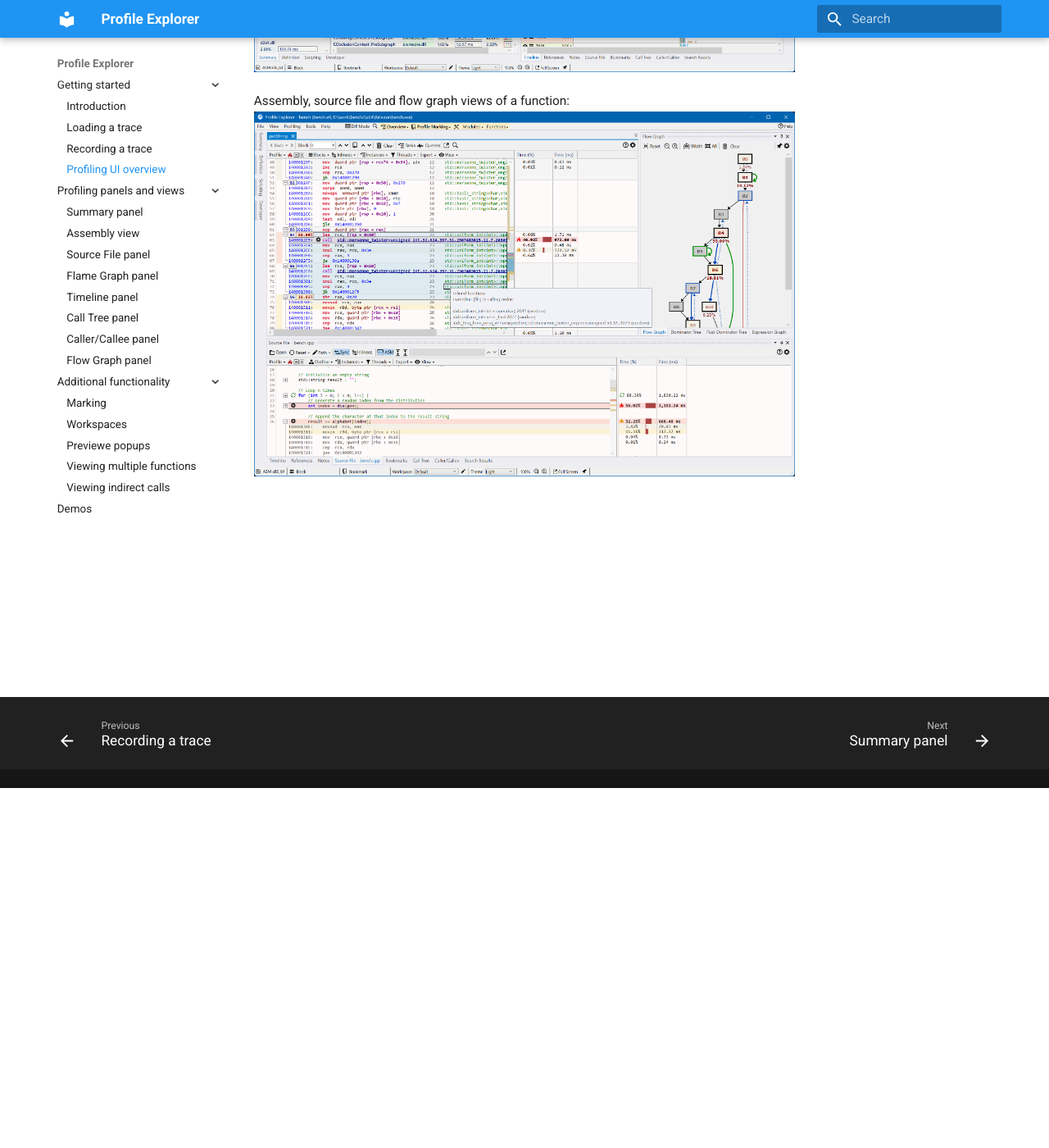
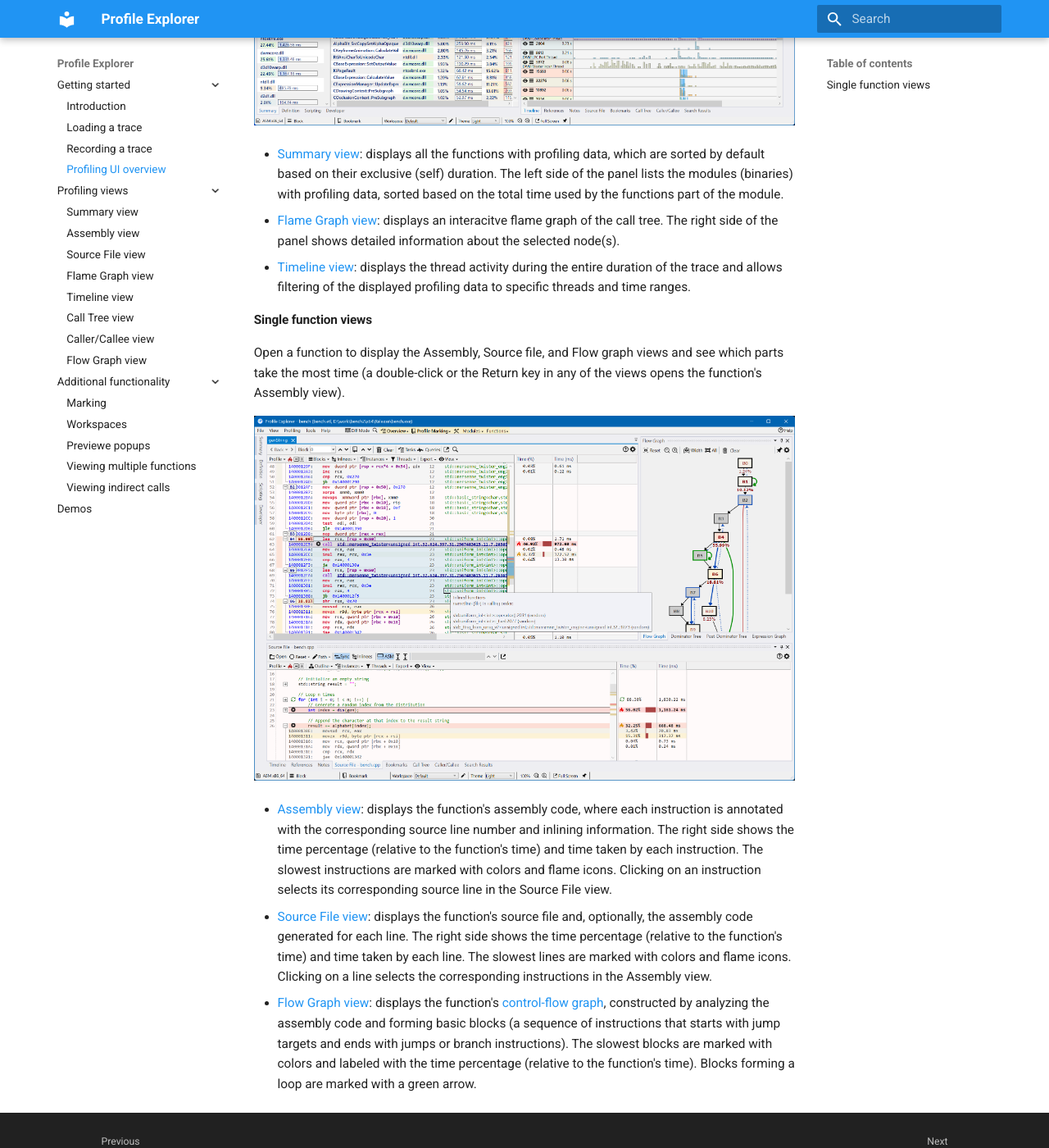
Before and after one commit to gratianlup/temp, an MkDocs documentation site: the page built from docs/profiling-ui.md, in a window 1280 px wide and 1400 px high, scrolled down 439 px. Shown: the whole window at 82% size. Built offline with MkDocs 1.6.1 and Material for MkDocs 9.7.7, drawn with Linux system fonts in a browser that asks for light colours; some of the changed text lies outside the part shown.

Commit message:
Update profiling UI docs

```diff
--- a/docs/profiling-ui.md
+++ b/docs/profiling-ui.md
@@ -1,5 +1,17 @@
-Summary, flame graph and timeline views of a trace:
+Once a trace is loaded, the Summary, Flame Graph, and Timeline views provide a high-level overview of the profiled application's slowest parts. These views allow you to identify the functions where most time is spent and when they execute.
+
 [![Profiling UI screenshot](img/profiling-ui_2335x1533.png)](img/profiling-ui_2335x1533.png){:target="_blank"}
 
-Assembly, source file and flow graph views of a function:
+- [Summary view](summary-panel.md): displays all the functions with profiling data, which are sorted by default based on their exclusive (self) duration. The left side of the panel lists the modules (binaries) with profiling data, sorted based on the total time used by the functions part of the module.
+- [Flame Graph view](flame-graph-panel.md): displays an interacitve flame graph of the call tree. The right side of the panel shows detailed information about the selected node(s).
+- [Timeline view](timeline-panel.md): displays the thread activity during the entire duration of the trace and allows filtering of the displayed profiling data to specific threads and time ranges.
+
+#### Single function views
+
+Open a function to display the Assembly, Source file, and Flow graph views and see which parts take the most time (a double-click or the Return key in any of the views opens the function's Assembly view).
+
 [![Profiling UI screenshot](img/profiling-ui2_2199x1481.png)](img/profiling-ui2_2199x1481.png){:target="_blank"}
+
+- [Assembly view](assembly-view.md): displays the function's assembly code, where each instruction is annotated with the corresponding source line number and inlining information. The right side shows the time percentage (relative to the function's time) and time taken by each instruction. The slowest instructions are marked with colors and flame icons. Clicking on an instruction selects its corresponding source line in the Source File view.
+- [Source File view](source-panel.md): displays the function's source file and, optionally, the assembly code generated for each line. The right side shows the time percentage (relative to the function's time) and time taken by each line. The slowest lines are marked with colors and flame icons. Clicking on a line selects the corresponding instructions in the Assembly view.
+- [Flow Graph view](source-panel.md): displays the function's [control-flow graph](https://en.wikipedia.org/wiki/Control-flow_graph){:target="_blank"}, constructed by analyzing the assembly code and forming basic blocks (a sequence of instructions that starts with jump targets and ends with jumps or branch instructions). The slowest blocks are marked with colors and labeled with the time percentage (relative to the function's time). Blocks forming a loop are marked with a green arrow.
--- a/mkdocs.yml
+++ b/mkdocs.yml
@@ -6,15 +6,15 @@ nav:
     - Loading a trace: trace-loading.md
     - Recording a trace: trace-recording.md
     - Profiling UI overview: profiling-ui.md
-  - Profiling panels and views:
-    - Summary panel: summary-panel.md
+  - Profiling views:
+    - Summary view: summary-panel.md
     - Assembly view: assembly-view.md
-    - Source File panel: source-panel.md
-    - Flame Graph panel: flame-graph-panel.md
-    - Timeline panel: timeline-panel.md
-    - Call Tree panel: call-tree-panel.md
-    - Caller/Callee panel: caller-panel.md
-    - Flow Graph panel: flow-graph-panel.md
+    - Source File view: source-panel.md
+    - Flame Graph view: flame-graph-panel.md
+    - Timeline view: timeline-panel.md
+    - Call Tree view: call-tree-panel.md
+    - Caller/Callee view: caller-panel.md
+    - Flow Graph view: flow-graph-panel.md
   - Additional functionality:
     - Marking: marking.md
     - Workspaces: workspaces.md
```
Also changed, not shown: docs/flame-graph-panel.md (+1 -1 lines).
